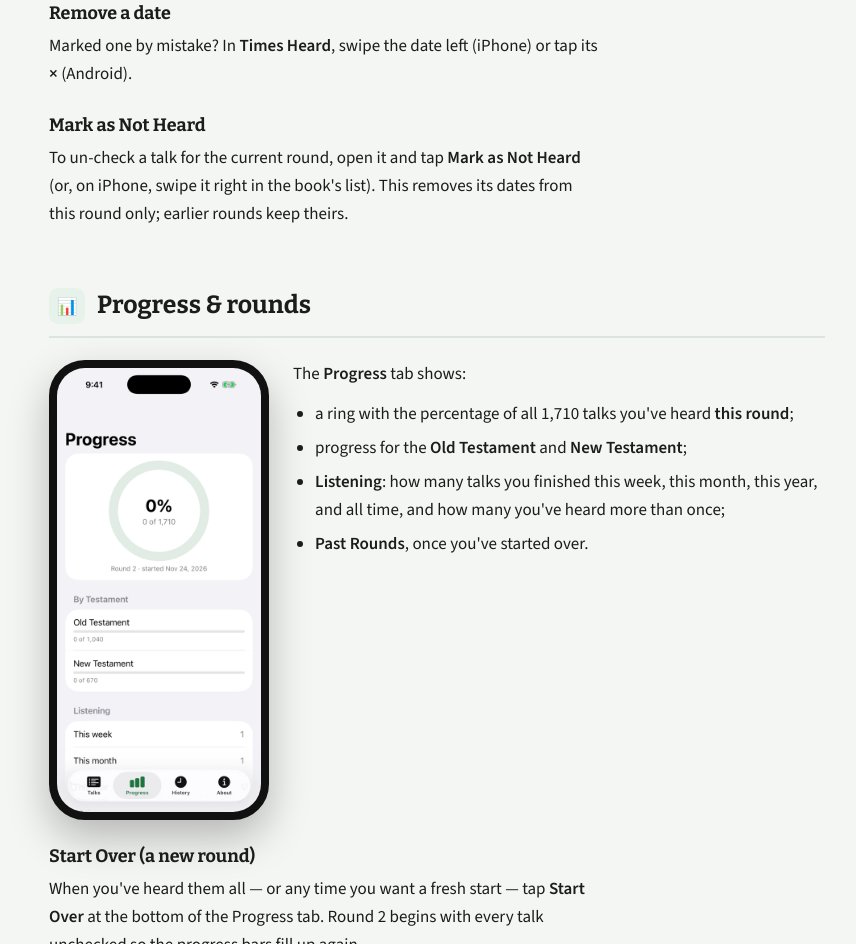
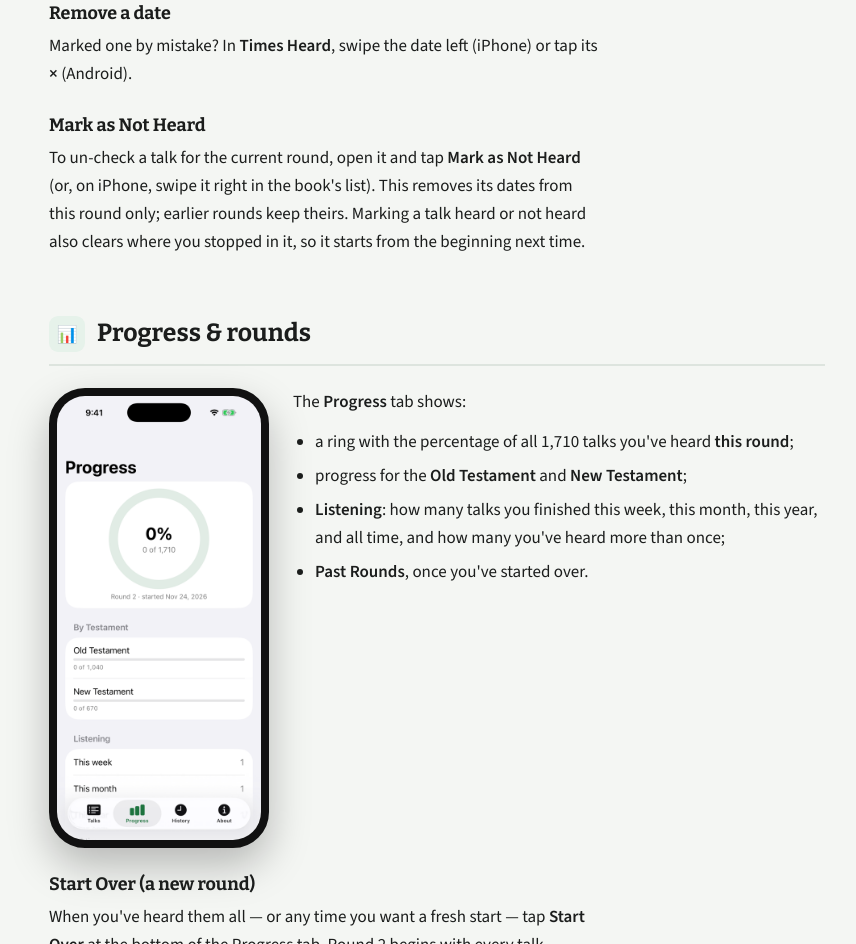
Before and after one commit to azbarks/GrowingChristians-Website, a plain HTML site: page help.html in a window 1280 px wide. Shown: the part 5350-6294 px from the top of the page, without its empty margins (337-1193 px from the left). Drawn offline with nearby package versions, Linux system fonts and the light colour scheme.

Commit message:
Help: marking heard/not heard starts the talk over; Android download v9 Co-Authored-By: Claude Opus 5.5 <noreply@anthropic.com>

```diff
--- a/help.html
+++ b/help.html
@@ -269,7 +269,8 @@
         <p>Marked one by mistake? In <strong>Times Heard</strong>, swipe the date left (iPhone) or tap its <strong>×</strong> (Android).</p>
         <h3>Mark as Not Heard</h3>
         <p>To un-check a talk for the current round, open it and tap <strong>Mark as Not Heard</strong> (or, on iPhone, swipe it
-           right in the book's list). This removes its dates from this round only; earlier rounds keep theirs.</p>
+           right in the book's list). This removes its dates from this round only; earlier rounds keep theirs.
+           Marking a talk heard or not heard also clears where you stopped in it, so it starts from the beginning next time.</p>
       </section>
 
       <!-- ───────────────────────── Progress ───────────────────────── -->
```
Also changed, not shown: 1 other file.
